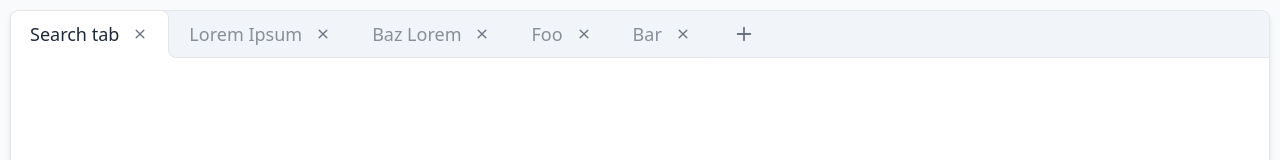
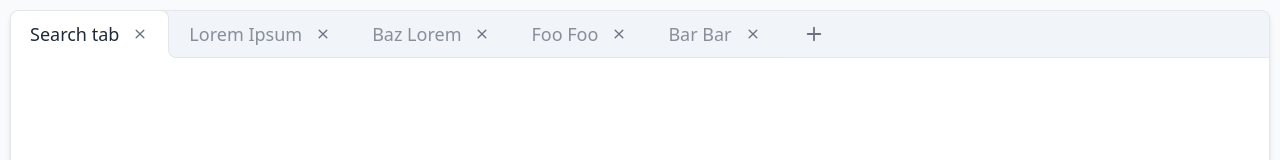
Before and after one commit to branivreyes/schedule-planner, a Vue app: page / in a window 1280 px wide. Shown: the top 160 px of the page. Built offline with nearby package versions, Linux system fonts and the light colour scheme.

Commit message:
04/12/2022

```diff
--- a/package.json
+++ b/package.json
@@ -25,6 +25,6 @@
     "tailwindcss": "^3.2.4",
     "typescript": "^4.6.4",
     "vite": "^3.2.3",
-    "vue-tsc": "^1.0.9"
+    "vue-tsc": "^1.0.11"
   }
 }
--- a/src/components/SchedulePlannerTabs.vue
+++ b/src/components/SchedulePlannerTabs.vue
@@ -11,17 +11,17 @@
                 :name="tab.name"
                 :key="tab.id"
                 :is-active="selectedTab === tab"
-                :data-tabId="tab.id"
                 :data-tabIndex="index"
                 @click="onTabClick(tab)"
                 @on-close="closeTab(index, tab)"
                 @on-drag="onDrag"
                 @on-drag-start="onDragStart($event, tab)"
-                @on-drag-end="onDragEnd($event, tab)"
+                @on-drag-end="onDragEnd(tab)"
             />
             <a
                 class="schedule-planner-tabs__addTab"
                 @click="addSearchTab"
+                ref="addSearchTabElement"
             >
                 <i class="icon plus bg-gray-500"></i>
             </a>
@@ -39,10 +39,11 @@ const tabs = ref<Tab[]>([
     new Tab('Search tab'),
     new Tab('Lorem Ipsum'),
     new Tab('Baz Lorem'),
-    new Tab('Foo'),
-    new Tab('Bar'),
+    new Tab('Foo Foo'),
+    new Tab('Bar Bar'),
 ]);
 let selectedTab = ref(tabs.value[0]);
+const addSearchTabElement = ref<HTMLAnchorElement | null>(null);
 
 function onTabClick(tab: Tab) {
     setSelectedTab(tab);
@@ -65,7 +66,12 @@ function setSelectedTab(tab: Tab) {
     selectedTab.value = tab;
 }
 
-const { onDrag, onDragEnd, onDragStart } = useDraggableTabs(tabs, setSelectedTab);
+function getMaxXposition() {
+    const htmlElement = addSearchTabElement.value!;
+    return htmlElement.getBoundingClientRect().left - parseInt(window.getComputedStyle(htmlElement).marginLeft);
+}
+
+const { onDrag, onDragStart, onDragEnd } = useDraggableTabs(tabs, setSelectedTab, getMaxXposition);
 </script>
 
 <style lang="scss" scoped>
--- a/src/composables/draggableTabs.ts
+++ b/src/composables/draggableTabs.ts
@@ -1,39 +1,43 @@
 import { Ref } from 'vue';
-import Tab from '@classes/Tab';
 
-export function useDraggableTabs(tabs: Ref<Tab[]>, setSelectedTab: (tab: Tab) => void) {
+export function useDraggableTabs<T>(tabs: Ref<T[]>, setSelectedTab: (tab: T) => void, getMaxXPosition: () => number) {
     let offsetX = 0;
-    let ghostTabIndex: number | undefined;
-    let ghostTabs: HTMLElement[] = [];
     let draggingTabElement: HTMLAnchorElement | undefined;
     let draggingTabDomRect: DOMRect;
-    let tabBehindIndex: number;
-    let draggingTabStylesSetted = false;
+    let ghostTabIndex: number;
     let tabBehind: HTMLElement | undefined;
+    let draggingTabIndex: number;
     let firstIteration = true;
+    let ghostTabs: HTMLElement[] = [];
+    let maxXPosition: number;
 
-    function onDragStart(e: DragEvent, tab: Tab) {
+    function onDragStart(e: DragEvent, tab: T) {
         draggingTabElement = e.target as HTMLAnchorElement;
 
-        if (!draggingTabElement?.dataset?.tabid) {
-            e.preventDefault();
-            draggingTabElement = undefined;
-            return;
-        }
+        draggingTabIndex = Number(draggingTabElement?.dataset?.tabindex);
+
+        if (isNaN(draggingTabIndex))
+            return e.preventDefault();
+
+        ghostTabIndex = draggingTabIndex;
 
         const clientX = e.clientX;
 
         setSelectedTab(tab);
 
-        const img = new Image();
-
-        img.src = "empty.svg";
-
-        e.dataTransfer?.setDragImage(img, 0, 0);
+        setDragImage(e);
 
         draggingTabDomRect = draggingTabElement.getBoundingClientRect();
 
         offsetX = clientX - draggingTabDomRect.left;
+
+        maxXPosition = getMaxXPosition();
+
+        moveDraggingTab(clientX);
+
+        setDraggingTabStyles();
+
+        insertNewGhostTab();
     }
 
     function onDrag(e: DragEvent) {
@@ -41,10 +45,8 @@ export function useDraggableTabs(tabs: Ref<Tab[]>, setSelectedTab: (tab: Tab) =>
 
         if (clientX === 0) return;
 
-        if (firstIteration) {
-            insertNewGhostTab(0);
-            ghostTabIndex = Number(draggingTabElement?.dataset.tabindex) + 1;
-        }
+        if (firstIteration)
+            draggingTabElement!.style.pointerEvents = 'none';
 
         firstIteration = false;
 
@@ -52,119 +54,134 @@ export function useDraggableTabs(tabs: Ref<Tab[]>, setSelectedTab: (tab: Tab) =>
 
         tabBehind = getTabBehind(clientX);
 
-        if (!tabBehind.dataset.tabid) return;
+        if (!tabBehind) return;
 
-        const tabBehindMiddleX = getTabMiddleX(tabBehind);
-
-        tabBehindIndex = Number(tabBehind.dataset.tabindex);
-
-        let newGhostTabIndex = tabBehindIndex;
-
-        if (clientX >= tabBehindMiddleX)
-            newGhostTabIndex++;
+        const newGhostTabIndex = getNewGhostTabIndex(
+            clientX,
+            Number(tabBehind.dataset.tabindex),
+            getTabMiddleX(tabBehind)
+        );
 
         if (ghostTabIndex === newGhostTabIndex) return;
 
         insertNewGhostTab(newGhostTabIndex);
-
-        ghostTabIndex = newGhostTabIndex;
     }
 
-    function onDragEnd(e: DragEvent, tab: Tab) {
-        const ghostTab = ghostTabs.pop();
-
-        ghostTab?.remove();
-
-        const tabIndex = Number(draggingTabElement?.dataset.tabindex);
-
-        if (ghostTabIndex! > tabIndex)
-            ghostTabIndex!--;
+    function onDragEnd(tab: T) {
+        removeLastGhostTab(false);
 
         draggingTabElement?.removeAttribute('style');
 
-        if (tabIndex !== ghostTabIndex && ghostTabIndex !== undefined) {
-            tabs.value.splice(tabIndex, 1);
+        if (draggingTabIndex !== ghostTabIndex && ghostTabIndex !== undefined) {
+            tabs.value.splice(draggingTabIndex, 1);
             tabs.value.splice(ghostTabIndex!, 0, tab);
         }
 
-        draggingTabStylesSetted = false;
-        draggingTabElement = undefined;
-        ghostTabIndex = undefined;
-        tabBehind = undefined;
         firstIteration = true;
+        ghostTabs = [];
     }
 
-    function insertNewGhostTab(targetIndex: number) {
+    function getNewGhostTabIndex(
+        clientX:number,
+        tabBehindIndex: number,
+        tabBehindMiddleX: number
+    ) {
+        let newGhostTabIndex = tabBehindIndex;
+
+        if (clientX >= tabBehindMiddleX && newGhostTabIndex < draggingTabIndex)
+            newGhostTabIndex++;
+
+        if (clientX < tabBehindMiddleX && newGhostTabIndex > draggingTabIndex)
+            newGhostTabIndex--;
+
+        return newGhostTabIndex;
+    }
+
+    function insertNewGhostTab(newGhostTabIndex?: number) {
         removeLastGhostTab();
 
         const ghostTab = createNewGhostTab();
 
-        if (firstIteration)
-            draggingTabElement?.before(ghostTab);
+        if (newGhostTabIndex === undefined)
+            draggingTabElement!.before(ghostTab);
 
-        else if (tabBehindIndex < targetIndex)
-            tabBehind?.after(ghostTab);
+        else if (newGhostTabIndex > ghostTabIndex)
+            tabBehind!.after(ghostTab);
 
         else
-            tabBehind?.before(ghostTab);
+            tabBehind!.before(ghostTab);
 
-        if (ghostTabIndex)
+        if (newGhostTabIndex !== undefined) {
             ghostTab.getBoundingClientRect();
+
+            ghostTabIndex = newGhostTabIndex;
+        }
 
         ghostTab.style.width = draggingTabDomRect.width + 'px';
 
         ghostTabs.push(ghostTab);
     }
 
+    function setDraggingTabStyles() {
+        const style = draggingTabElement!.style;
+        style.position = 'absolute';
+        style.zIndex = '1';
+    }
+
+    function setDragImage(e: DragEvent) {
+        const img = new Image();
+        img.src = 'empty.svg';
+        e.dataTransfer?.setDragImage(img, 0, 0);
+    }
+
+    function getTabMiddleX(element: HTMLElement) {
+        const { left, width } = element.getBoundingClientRect();
+        return left + (width / 2);
+    }
+
+    function moveDraggingTab(clientX: number) {
+        const draggingTabStyle = draggingTabElement!.style;
+        const virtualTab = clientX + (draggingTabDomRect.width - offsetX);
+
+        if (virtualTab > maxXPosition || clientX <= offsetX) return;
+
+        draggingTabStyle.left = Math.round(clientX - offsetX) + 'px';
+    }
+
     function createNewGhostTab() {
         const ghostTab = document.createElement('DIV') as HTMLDivElement;
+        ghostTab.classList.add('h-12');
 
-        ghostTab.classList.add('h-12');
-        ghostTab.style.width = '0px';
-        ghostTab.style.transition = 'width .2s linear';
-        ghostTab.style.willChange = 'width';
+        const style = ghostTab.style;
+        style.width = '0px';
+        style.transition = 'width .2s linear';
+        style.willChange = 'width';
 
         return ghostTab;
     }
 
-    function getTabMiddleX(element: HTMLElement) {
-        const { left: tabBehindLeft, width: tabBehindWidth } = element.getBoundingClientRect();
+    function getTabBehind(clientX: number) {
+        const elementBehind = document.elementFromPoint(clientX, draggingTabDomRect.top) as HTMLElement;
 
-        return tabBehindLeft + (tabBehindWidth / 2);
+        return elementBehind?.dataset?.tabindex ? elementBehind : undefined;
     }
 
-    function getTabBehind(clientX: number) {
-        return document.elementFromPoint(clientX, draggingTabDomRect.top) as HTMLElement;
-    }
-
-    function moveDraggingTab(clientX: number) {
-        const draggingTabStyle = draggingTabElement!.style;
-
-        if (clientX > offsetX)
-            draggingTabStyle.left = Math.round(clientX - offsetX) + 'px';
-
-        if (draggingTabStylesSetted) return;
-
-        draggingTabStyle.position = 'absolute';
-        draggingTabStyle.zIndex = '1';
-        draggingTabStyle.pointerEvents = 'none';
-
-        draggingTabStylesSetted = true;
-    }
-
-    function removeLastGhostTab() {
+    function removeLastGhostTab(withAnimation = true) {
         const lastGhostTab = ghostTabs.pop();
 
         if (!lastGhostTab) return;
 
-        lastGhostTab.style.width = '0px';
+        if (withAnimation) {
+            lastGhostTab.style.width = '0px';
 
-        const removeElement = () => {
-            lastGhostTab.removeEventListener('transitionend', removeElement);
+            const removeElement = () => {
+                lastGhostTab.removeEventListener('transitionend', removeElement);
+                lastGhostTab.remove();
+            };
+
+            lastGhostTab.addEventListener('transitionend', removeElement);
+        } else
             lastGhostTab.remove();
-        };
-
-        lastGhostTab.addEventListener("transitionend", removeElement);
     }
 
     return {
```
Also changed, not shown: 1 other file (tests, documents, lock files or other folders).
